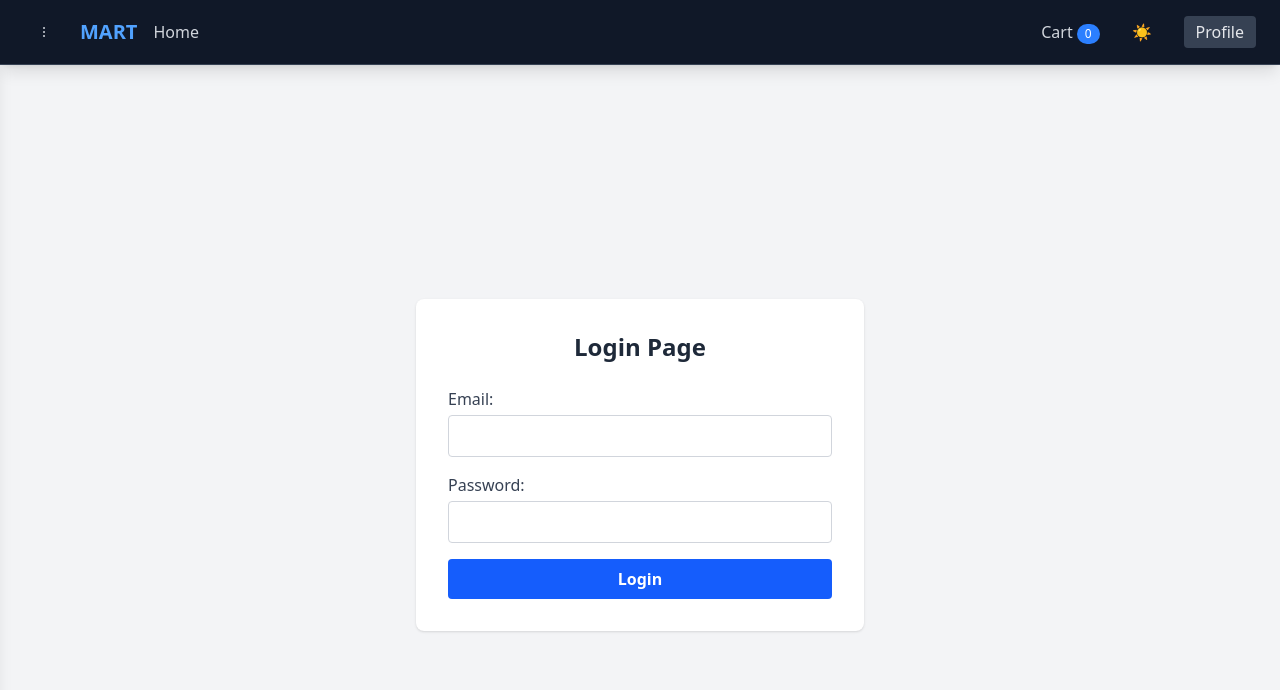
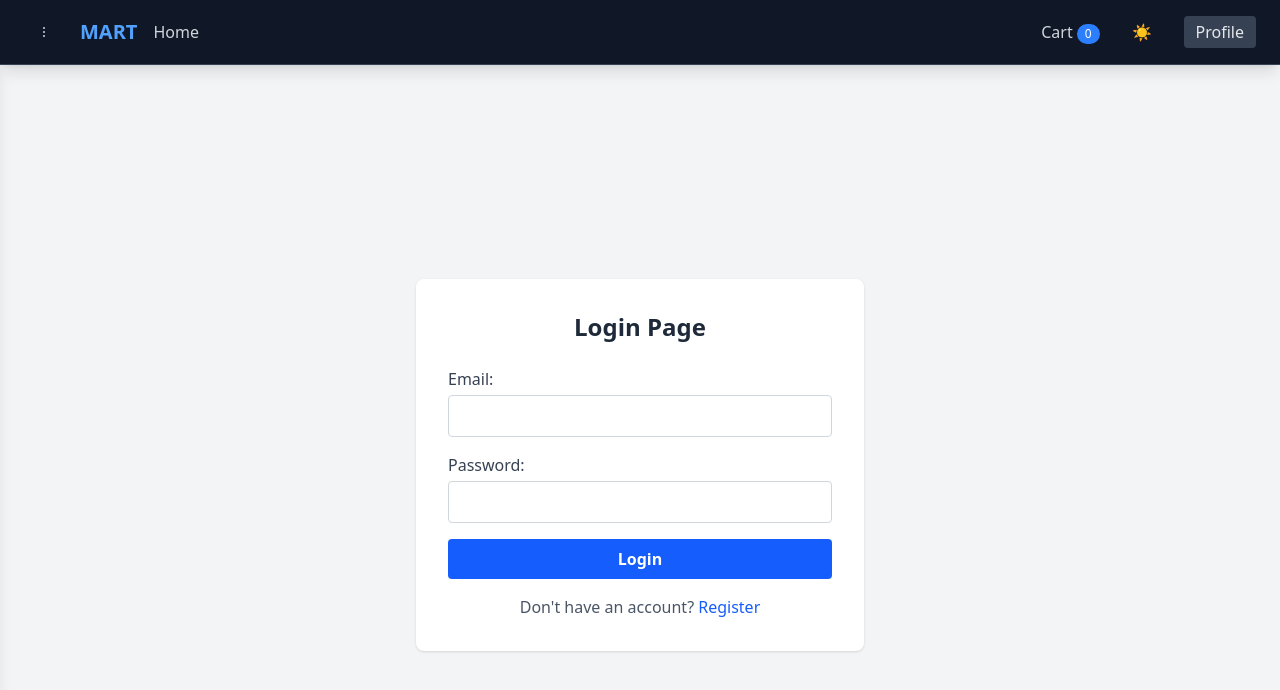
Before and after one commit to piyush-gif/Mart, a React (Vite) app in the folder client/: page /login in a window 1280 px wide. Shown: the top 690 px of the page. Built offline with nearby package versions, Linux system fonts and the light colour scheme; no server answers.

Commit message:
register and images

```diff
--- a/client/src/pages/LoginPage.jsx
+++ b/client/src/pages/LoginPage.jsx
@@ -71,6 +71,10 @@ const LoginPage = () => {
             Login
           </button>
         </form>
+        <div className="mt-4 text-center">
+          <span className="text-gray-600">Don't have an account? </span>
+          <a href="/create-account" className="text-blue-600 hover:underline">Register</a>
+        </div>
       </div>
     </div>
   );
```
Also changed, not shown: 2 other files (tests, documents, lock files or other folders).
